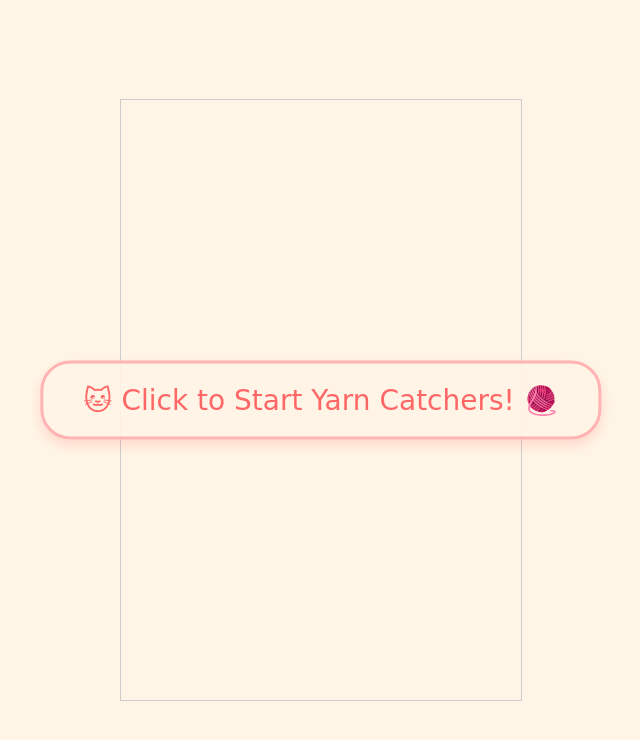
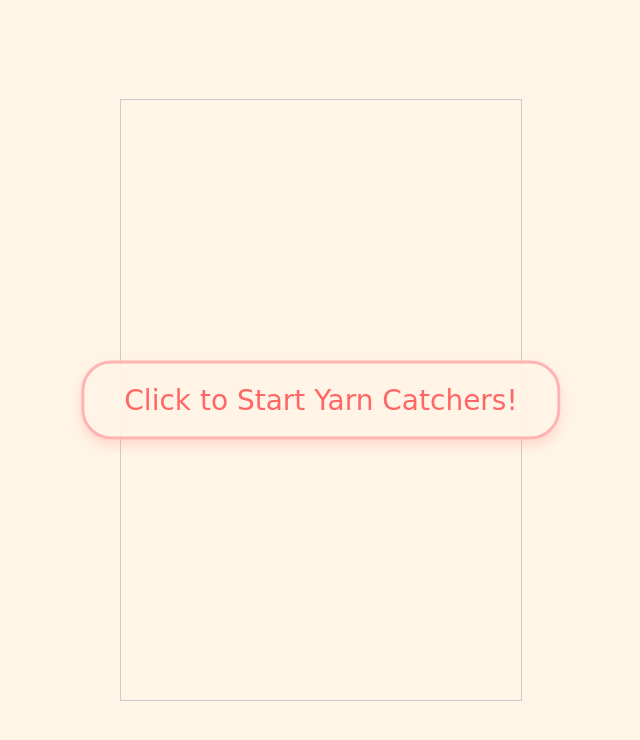
Before and after one commit to omeryar/yarn-catchers, a plain HTML site: page index.html in a window 1280 px wide. Shown: the whole page, without its empty margins (319-959 px from the left). Drawn offline with Linux system fonts and the light colour scheme; a web font is replaced by a local one.

Commit message:
remove emojis

```diff
--- a/index.html
+++ b/index.html
@@ -480,7 +480,7 @@
         // Initial setup
         startScreen.style.left = '50%';  // Center horizontally
         startScreen.style.top = '50%';   // Center vertically
-        startScreen.innerHTML = '🐱 Click to Start Yarn Catchers! 🧶';  // Add cute emojis
+        startScreen.innerHTML = 'Click to Start Yarn Catchers!';  // Add cute emojis
     </script>
 </body>
 </html>
```
